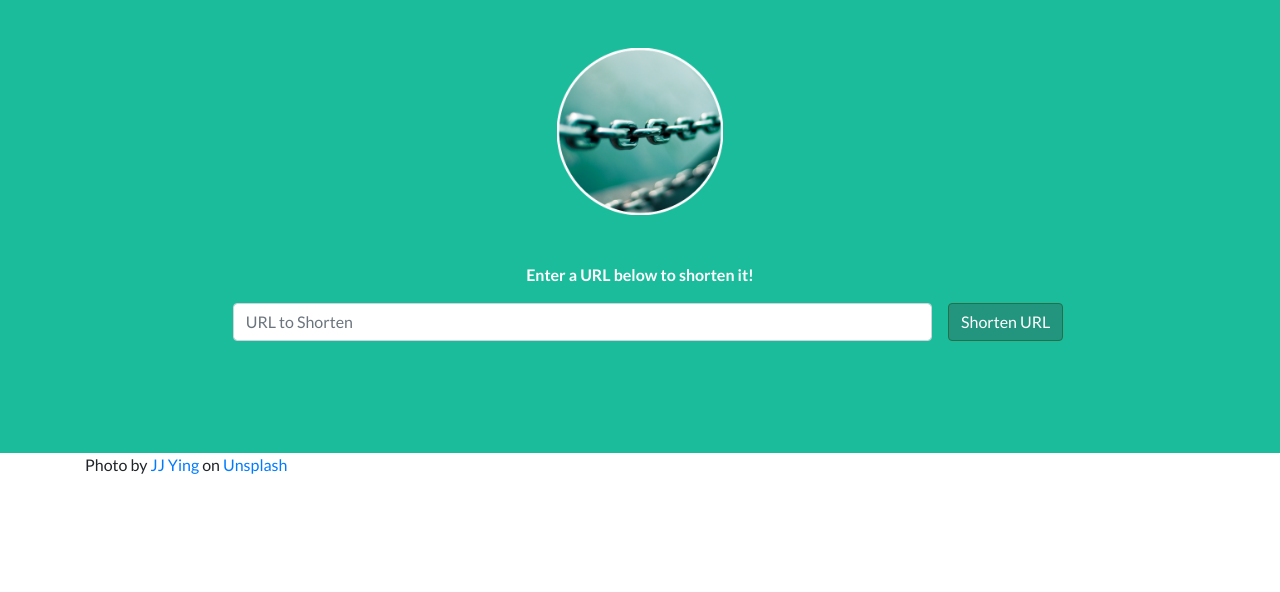
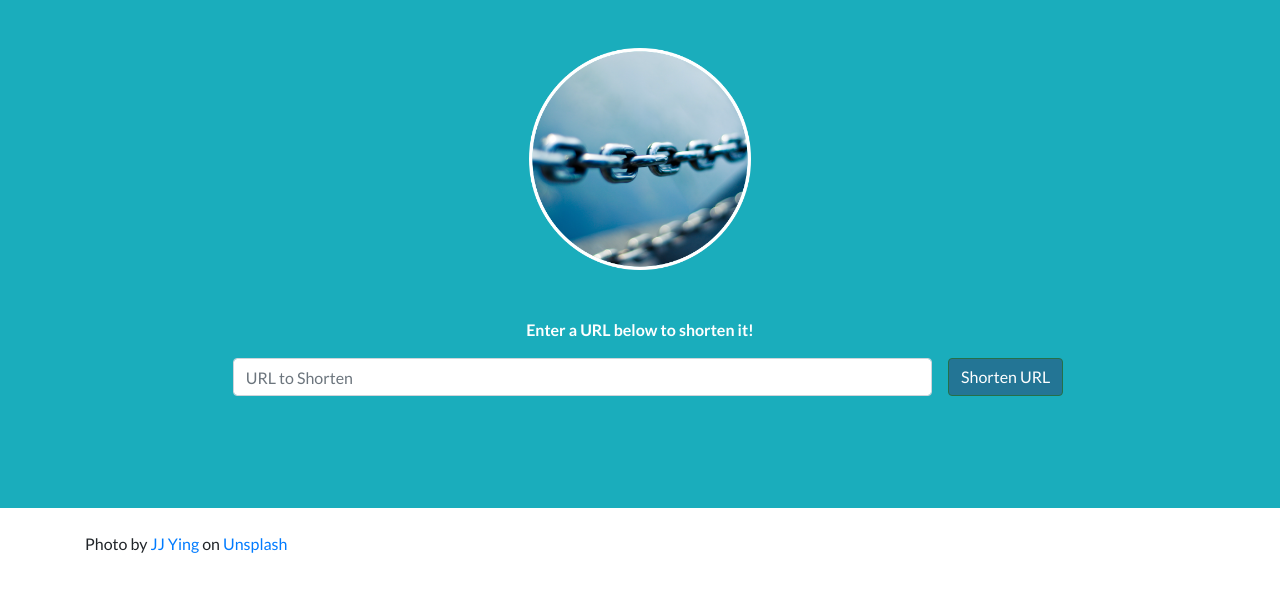
Before and after one commit to zenkimoto/url_shortener, a Flask app: page / in a window 1280 px wide. Shown: the part 100-692 px from the top of the page. Run offline with Flask 2, Linux system fonts and the light colour scheme; some libraries are stand-ins or nearby versions.

Commit message:
UI changes to make page look nicer

```diff
--- a/src/static/css/styles.css
+++ b/src/static/css/styles.css
@@ -21,7 +21,7 @@ body {
 }
 
 .bg-primary {
-    background-color: #1abc9c !important;
+    background-color: #1aadbc !important;
 }
 
 .bg-secondary {
@@ -29,7 +29,7 @@ body {
 }
 
 .btn-primary {
-    background-color: #23957f !important;
+    background-color: #237595 !important;
     border-color: #266f49 !important;
 }
 
@@ -38,9 +38,13 @@ body {
     padding-bottom: 6rem;
 }
 
+.masthead a {
+    color: white;
+}
+
 .masthead-avatar {
-    width: 15%;
-    height: 15%;
+    width: 20%;
+    height: 20%;
 }
 
 form#url-form {
@@ -55,3 +59,16 @@ form#url-form {
 #url {
     width: 100%;
 }
+
+#result {
+    width: 80%;
+    border: 2px solid white;
+    margin-top: 25px;
+    padding: 20px;
+    border-radius: 10px;
+    font-size: 1.3em;
+}
+
+#result i {
+    cursor: pointer;
+}
--- a/src/templates/index.html
+++ b/src/templates/index.html
@@ -10,6 +10,8 @@
   <link href="https://fonts.googleapis.com/css?family=Montserrat:400,700" rel="stylesheet" type="text/css" />
   <link href="https://fonts.googleapis.com/css?family=Lato:400,700,400italic,700italic" rel="stylesheet"
     type="text/css" />
+  <!-- Font Awesome -->
+  <link rel="stylesheet" href="https://stackpath.bootstrapcdn.com/font-awesome/4.7.0/css/font-awesome.min.css" integrity="sha384-wvfXpqpZZVQGK6TAh5PVlGOfQNHSoD2xbE+QkPxCAFlNEevoEH3Sl0sibVcOQVnN" crossorigin="anonymous">
   <!-- Custom Styles -->
   <link href="{{ url_for('static', filename='css/styles.css') }}" rel="stylesheet" type="text/css" />
 </head>
@@ -37,14 +39,16 @@
       </form>
       <!-- Shortend Result -->
       <div id="result" class="d-none">
-        <strong>
-          Shortened URL: <span id="short_url"></span>
-        </strong>
+        <span class="mr-2">
+          <strong>Shortened URL:</strong>
+        </span>
+        <a id="short-url"></a>
+        <i id="copy-icon" class="fa fa-copy ml-3"></i>
       </div>
     </div>
   </header>
 
-  <div class="container">
+  <div class="container mt-4">
     <span>Photo by <a
         href="https://unsplash.com/@jjying?utm_source=unsplash&amp;utm_medium=referral&amp;utm_content=creditCopyText">JJ
         Ying</a> on <a
@@ -75,9 +79,22 @@
           'dataType': 'json',
         }).done(function (result) {
           $('#result').removeClass('d-none');
-          $('#short_url').html(result.shortened_url);
+          $('#short-url')
+            .html('http://localhost:5000' + result.shortened_url)
+            .attr('href', 'http://localhost:5000' + result.shortened_url);
         });
 
+      });
+
+      $('#copy-icon').on('click', function (e) {
+        var link = $('#short-url').attr('href');
+
+        /* Copy to Clipboard */
+        var $temp = $("<input>");
+        $("body").append($temp);
+        $temp.val(link).select();
+        document.execCommand("copy");
+        $temp.remove();
       });
     });
   </script>
```
Also changed, not shown: src/static/img/hero.png.
